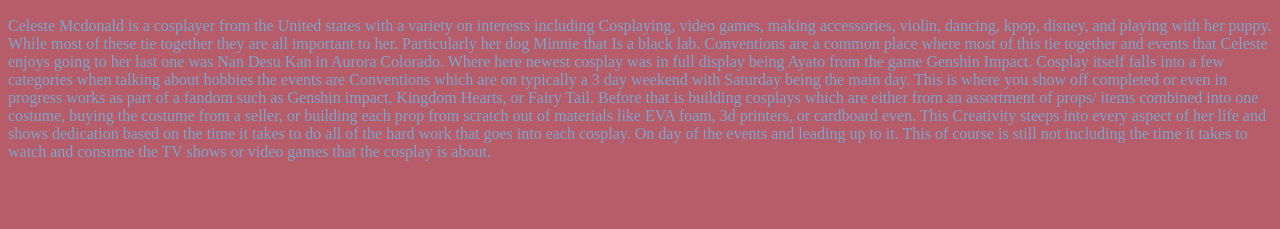
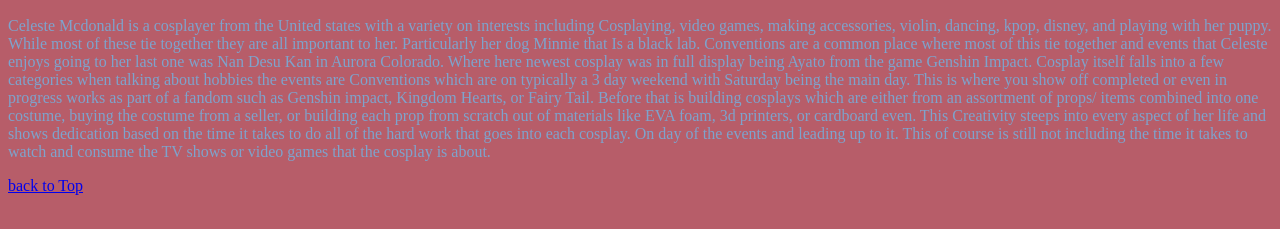
Before and after one commit to kremory/kremory.github.io, a plain HTML site: page Hobbies.html in a window 1280 px wide. Shown: the part 349-578 px from the top of the page. Drawn offline with Linux system fonts and the light colour scheme.

Commit message:
Update Hobbies.html
Signed-off-by: kremory <42625588+kremory@users.noreply.github.com>

```diff
--- a/Hobbies.html
+++ b/Hobbies.html
@@ -6,6 +6,7 @@
    <link rel="stylesheet" href="Final.css">
 </head>
 <body>
+    <div id="container">
     <header>
         <h1>"Hobbies of Celeste Mcdonald"</h1>
         <div id="navbar">
@@ -16,7 +17,7 @@
     </header>
         <img src="27288E6A-706F-4F84-80FB-FA3D3BF2EC0C.jpg" alt="Cosplay" height="200px" style="width:200px"/>
         <p>Celeste Mcdonald is a cosplayer from the United states with a variety on interests including Cosplaying, video games, making accessories, violin, dancing, kpop, disney, and playing with her puppy. While most of these tie together they are all important to her. Particularly her dog Minnie that Is a black lab. Conventions are a common place where most of this tie together and events that Celeste enjoys going to her last one was Nan Desu Kan in Aurora Colorado. Where here newest cosplay was in full display being Ayato from the game Genshin Impact.  Cosplay itself falls into a few categories when talking about hobbies the events are Conventions which are on typically a 3 day weekend with Saturday being the main day. This is where you show off completed or even in progress works as part of a fandom such as Genshin impact, Kingdom Hearts, or Fairy Tail. Before that is building cosplays which are either from an assortment of props/ items combined into one costume, buying the costume from a seller, or building each prop from scratch out of materials like EVA foam, 3d printers, or cardboard even. This Creativity steeps into every aspect of her life and shows dedication based on the time it takes to do all of the hard work that goes into each cosplay. On day of the events and leading up to it. This of course is still not including the time it takes to watch and consume the TV shows or video games that the cosplay is about.</p>
-
-
+         <footer><a href="#container">back to Top</a></footer>
+    </div>
 </body>
 </html>
```
